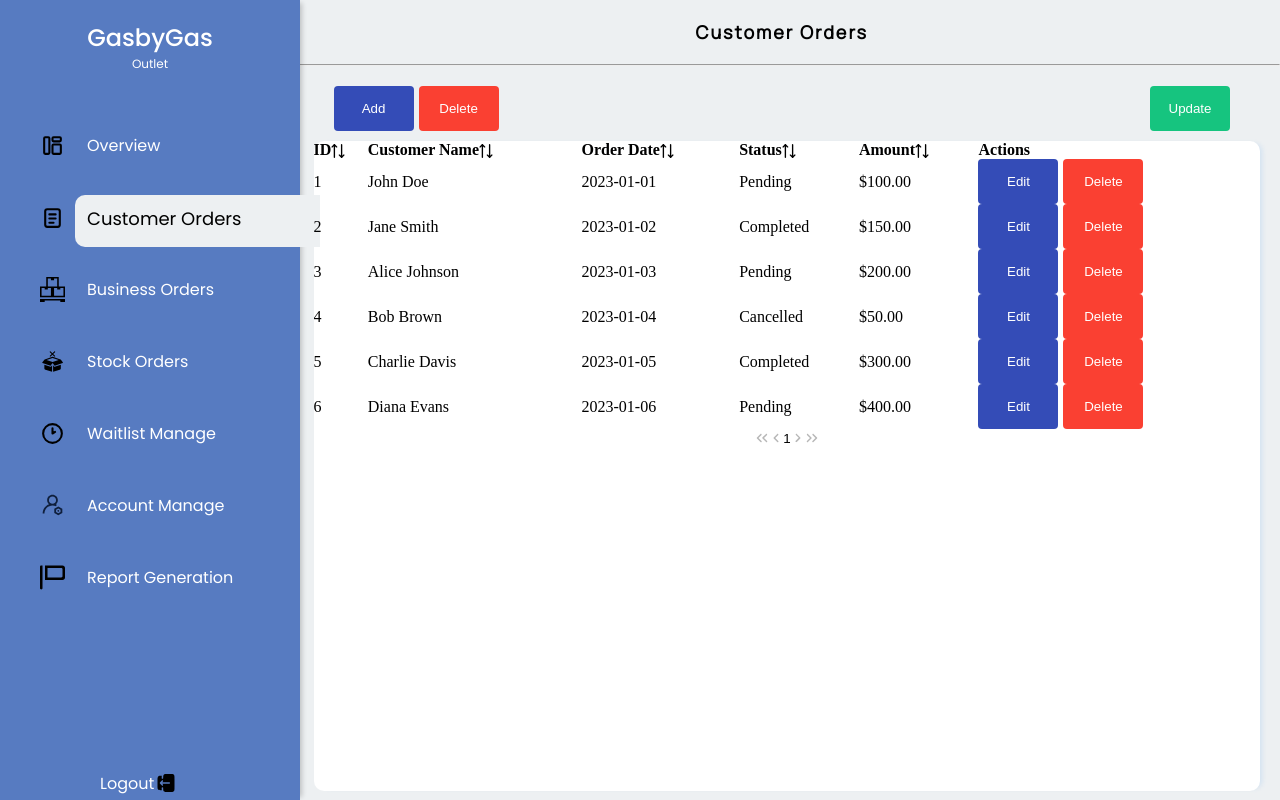
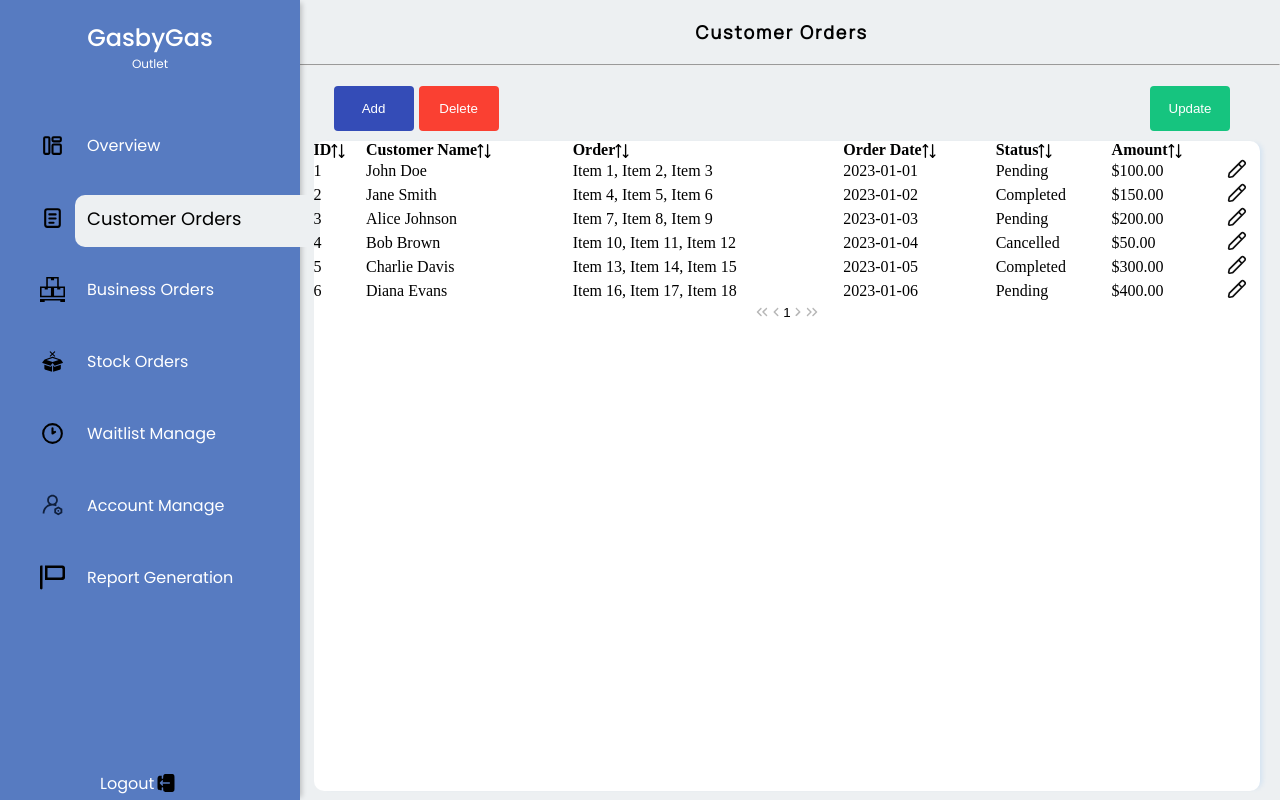
Before and after one commit to krishan44/ASE-Project, a React (Vite) app in the folder GasbyGas/: page / in a window 1280 px wide. Built offline with nearby package versions, Linux system fonts and the light colour scheme.

Commit message:
Update customerOrders component to include order details and replace edit button with an icon

```diff
--- a/GasbyGas/src/Components/OutletManager/customerOrders.jsx
+++ b/GasbyGas/src/Components/OutletManager/customerOrders.jsx
@@ -3,16 +3,17 @@ import { DataTable } from 'primereact/datatable';
 import { Column } from 'primereact/column';
 import style from "./customerOrders.module.css"
 import MainDashboard from "./MainDashboard"
+import edit from "../../assets/table/edit.svg";
 
 function customerOrders(){
     const [selectedOption, setSelectedOption] = useState("Customer Orders");
     const orders = [
-        { id: 1, customer_name: "John Doe", order_date: "2023-01-01", status: "Pending", amount: "$100.00" },
-        { id: 2, customer_name: "Jane Smith", order_date: "2023-01-02", status: "Completed", amount: "$150.00" },
-        { id: 3, customer_name: "Alice Johnson", order_date: "2023-01-03", status: "Pending", amount: "$200.00" },
-        { id: 4, customer_name: "Bob Brown", order_date: "2023-01-04", status: "Cancelled", amount: "$50.00" },
-        { id: 5, customer_name: "Charlie Davis", order_date: "2023-01-05", status: "Completed", amount: "$300.00" },
-        { id: 6, customer_name: "Diana Evans", order_date: "2023-01-06", status: "Pending", amount: "$400.00" }
+        { id: 1, customer_name: "John Doe", order: "Item 1, Item 2, Item 3", order_date: "2023-01-01", status: "Pending", amount: "$100.00" },
+        { id: 2, customer_name: "Jane Smith", order: "Item 4, Item 5, Item 6", order_date: "2023-01-02", status: "Completed", amount: "$150.00" },
+        { id: 3, customer_name: "Alice Johnson", order: "Item 7, Item 8, Item 9", order_date: "2023-01-03", status: "Pending", amount: "$200.00" },
+        { id: 4, customer_name: "Bob Brown", order: "Item 10, Item 11, Item 12", order_date: "2023-01-04", status: "Cancelled", amount: "$50.00" },
+        { id: 5, customer_name: "Charlie Davis", order: "Item 13, Item 14, Item 15", order_date: "2023-01-05", status: "Completed", amount: "$300.00" },
+        { id: 6, customer_name: "Diana Evans", order: "Item 16, Item 17, Item 18", order_date: "2023-01-06", status: "Pending", amount: "$400.00" }
     ];
 
     return(
@@ -37,13 +38,13 @@ function customerOrders(){
                         <DataTable value={orders} paginator rows={6}>
                             <Column field="id" header="ID" sortable></Column>
                             <Column field="customer_name" header="Customer Name" sortable></Column>
+                            <Column field="order" header="Order" sortable></Column>
                             <Column field="order_date" header="Order Date" sortable></Column>
                             <Column field="status" header="Status" sortable></Column>
                             <Column field="amount" header="Amount" sortable></Column>
-                            <Column header="Actions" body={(rowData) => (
+                            <Column header="" body={(rowData) => (
                                 <>
-                                    <button className={style.addBtn}>Edit</button>
-                                    <button className={style.delBtn}>Delete</button>
+                                    <img src={edit} alt="edit icon" className={style.editIcon}/>
                                 </>
                             )}></Column>
                         </DataTable>
--- a/GasbyGas/src/Components/OutletManager/customerOrders.module.css
+++ b/GasbyGas/src/Components/OutletManager/customerOrders.module.css
@@ -100,3 +100,8 @@
     border: 1px solid #16C47F;
     transition: 0.2s ease;
 }
+
+.editIcon{
+    height: 20px;
+    width: 20px;
+}
```
Also changed, not shown: GasbyGas/src/assets/table/edit.svg (added).
